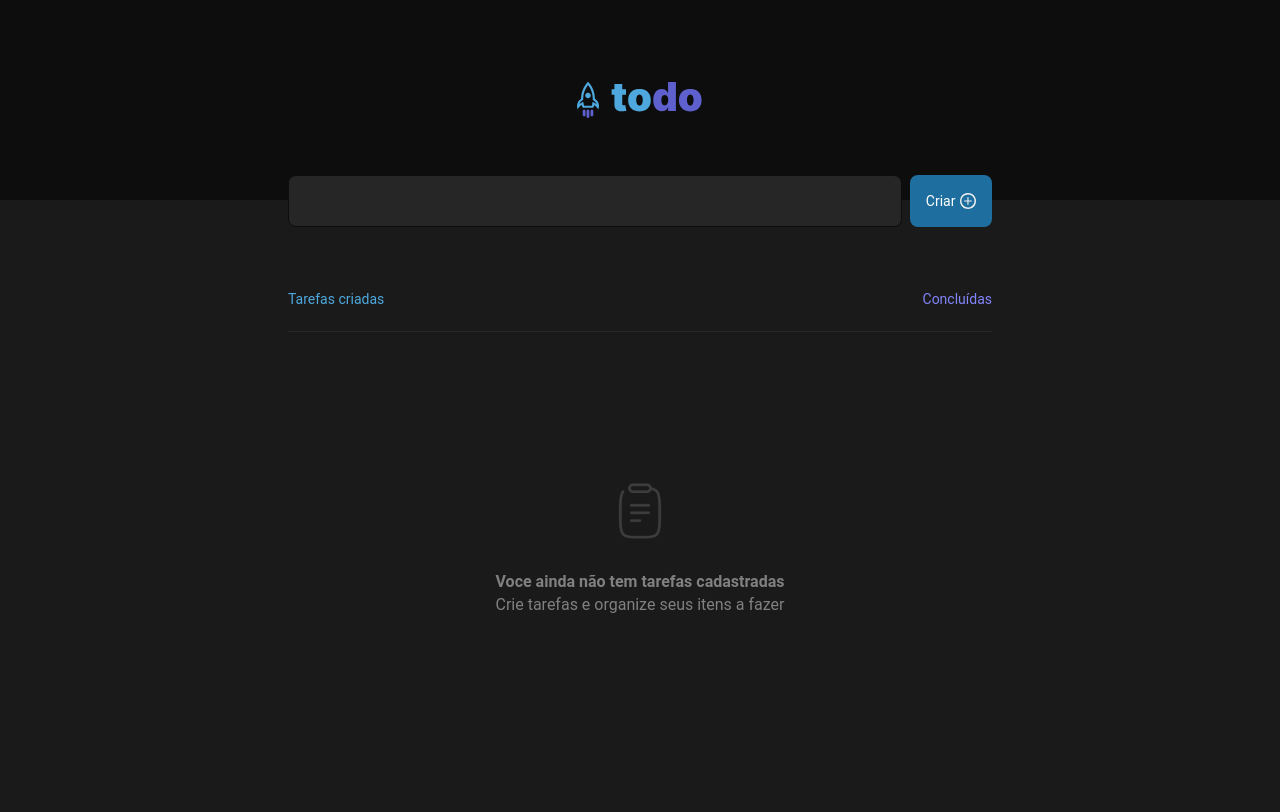
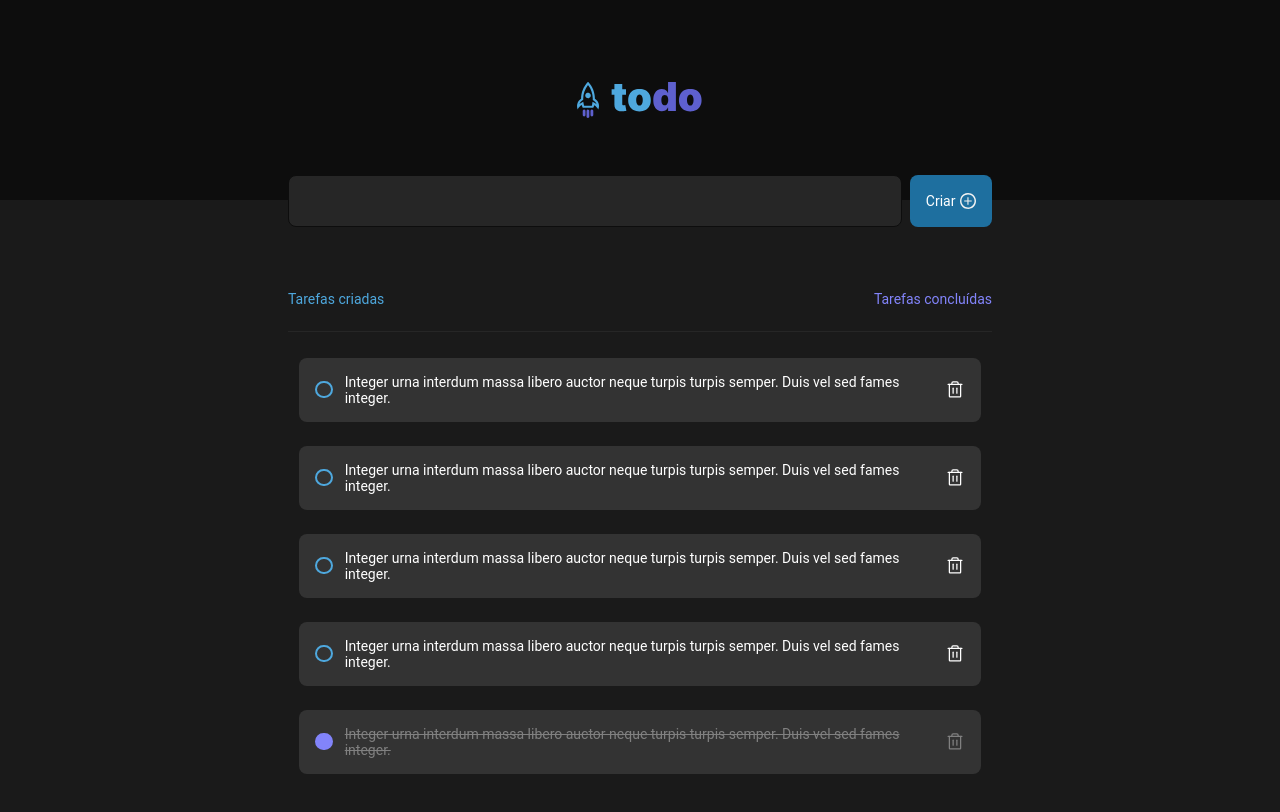
Before and after one commit to laisescorcio/todolist-rocketseat-reactjs, a React (Vite) app: page / in a window 1280 px wide. Shown: the top 812 px of the page. Built offline with nearby package versions, Linux system fonts and the light colour scheme.

Commit message:
feat: created Card and AddNewCard Component

```diff
--- a/src/App.jsx
+++ b/src/App.jsx
@@ -1,15 +1,13 @@
 import { useState } from 'react'
-import EmptyComponent from './EmptyComponent'
+import EmptyComponent from './components/EmptyComponent'
+import CardComponent from './components/CardComponent'
+import AddNewCardComponent from './components/AddNewCardComponent'
 import toDoListLogo from './assets/toDoListLogo.svg'
-import clipboard from './assets/clipboard.svg'
-import insertIcon from './assets/insertIcon.svg'
-import checkedBox from './assets/checkedBox.svg'
-import { Trash } from 'phosphor-react'
 
 import styles from './App.module.css'
 
 function App() {
-  const [isEmpty, setIsEmpty] = useState(true)
+  const [isEmpty, setIsEmpty] = useState(false)
 
   return (
     <div className="App">
@@ -18,50 +16,16 @@ function App() {
       </header>
       <main className={styles.main}>
         <div className={styles.wrapperMain}>
-        <div className={styles.taskInputBox}>
-          <input className={styles.taskInput}/>
-          <button className={styles.taskButton}>
-            Criar
-            <img src={insertIcon} />
-          </button>
-        </div>
+          <AddNewCardComponent/>
           <div>
             <div className={styles.wraperTaskInput}>
               <span className={styles.taskInputCreated}>Tarefas criadas</span>
-            <span className={styles.taskInputDone}>Concluídas</span>
+              <span className={styles.taskInputDone}>Tarefas concluídas</span>
             </div>
             { isEmpty ? (
               <EmptyComponent />
             ) : (
-            <div className={styles.wraperTaskBoard}>
-              <div className={styles.wraperCard}>
-                <checkbox className={styles.checkbox}></checkbox>
-                <span className={styles.content}>Integer urna interdum massa libero auctor neque turpis turpis semper. Duis vel sed fames integer.</span>
-                <Trash size={20}/>
-              </div>
-              <div className={styles.wraperCard}>
-                <checkbox className={styles.checkbox}></checkbox>
-                <span className={styles.content}>Integer urna interdum massa libero auctor neque turpis turpis semper. Duis vel sed fames integer.</span>
-                <Trash size={20}/>
-              </div>
-              <div className={styles.wraperCard}>
-                <checkbox className={styles.checkbox}></checkbox>
-                <span className={styles.content}>Integer urna interdum massa libero auctor neque turpis turpis semper. Duis vel sed fames integer.</span>
-                <Trash size={20}/>
-              </div>
-              <div className={styles.wraperCard}>
-                <checkbox className={styles.checkbox}></checkbox>
-                <span className={styles.content}>Integer urna interdum massa libero auctor neque turpis turpis semper. Duis vel sed fames integer.</span>
-                <Trash size={20}/>
-              </div>
-              <div className={styles.wraperCard} disabled>
-                <checkbox className={styles.checkbox}>
-                  {/* { disabled && <img src={checkedBox}/> } */}
-                </checkbox>
-                <span className={styles.content}>Integer urna interdum massa libero auctor neque turpis turpis semper. Duis vel sed fames integer.</span>
-                <Trash size={20}/>
-              </div>
-            </div>
+              <CardComponent/>
             )
             }
           </div>
--- a/src/App.module.css
+++ b/src/App.module.css
@@ -20,45 +20,6 @@
     width: 44rem;
     position: absolute;
     top: -1.563rem;
-}
-
-.taskInputBox {
-    display: flex;
-    flex-direction: row;
-    justify-content: center;
-    align-items: center;
-    padding: 0 0 4rem;
-}
-
-.taskInput {
-    width: 100%;
-    height: 52px;
-    border: 1px solid var(--gray-700);
-    border-radius: 8px;
-    background-color: var(--gray-500);
-    margin-right: .5rem;
-    font-size: var(--font-size-200);
-    color: var(--white);
-    padding: 0 16px;
-}
-
-.taskButton {
-    cursor: pointer;
-    display: flex;
-    align-items: center;
-    justify-content: space-between;
-    background-color: var(--blue-900);
-    color: var(--white);
-    font-size: var(--font-size-100);
-    border: none;
-    width: 5.625rem;
-    height: 3.25rem;
-    border-radius: 8px;
-    padding: 1rem;
-}
-
-.taskButton img {
-    padding-left: 4px;
 }
 
 .wraperTaskInput {
@@ -87,44 +48,6 @@
     text-align: center;
 }
 
-/* CARDS */
-.wraperCard {
-    display: flex;
-    flex-direction: row;
-    align-items: center;
-    justify-content: center;
-    padding: 1rem;
-    background-color: var(--gray-400);
-    border-radius: 8px;
-    font-size: var(--font-size-100);
-    margin: 0.75rem 0;
-    color: var(--white);
-}
-
-.wraperCard[disabled] {
-    color: var(--gray-300);
-    text-decoration: line-through;
-}
-
-.checkbox {
-    cursor: pointer;
-    width: 1.091rem;
-    height: 1.091rem;
-    margin-right: 0.75rem;
-    border: 2px solid var(--blue-300);
-    border-radius: 100px;
-}
-
-.wraperCard[disabled] .checkbox {
-    border: 2px solid var(--purple-300);
-    background-color: var(--purple-300);
-}
-
-.content {
-    max-width: 37.5rem;
-}
-
-/* CARDS */
 
 /* MOBILE */
 @media (max-width: 768px) {
--- /dev/null
+++ b/src/components/AddNewCardComponent/AddNewCardComponent.module.css
@@ -0,0 +1,39 @@
+.taskInputBox {
+    display: flex;
+    flex-direction: row;
+    justify-content: center;
+    align-items: center;
+    padding: 0 0 4rem;
+}
+
+.taskInput {
+    width: 100%;
+    height: 52px;
+    border: 1px solid var(--gray-700);
+    border-radius: 8px;
+    background-color: var(--gray-500);
+    margin-right: .5rem;
+    font-size: var(--font-size-200);
+    color: var(--white);
+    padding: 0 16px;
+}
+
+.taskButton {
+    cursor: pointer;
+    display: flex;
+    align-items: center;
+    justify-content: space-between;
+    background-color: var(--blue-900);
+    color: var(--white);
+    font-size: var(--font-size-100);
+    border: none;
+    width: 5.625rem;
+    height: 3.25rem;
+    border-radius: 8px;
+    padding: 1rem;
+}
+
+
+.taskButton img {
+    padding-left: 4px;
+}
--- /dev/null
+++ b/src/components/AddNewCardComponent/index.jsx
@@ -0,0 +1,17 @@
+import React from 'react'
+import insertIcon from '../../assets/insertIcon.svg'
+
+import styles from './AddNewCardComponent.module.css'
+
+
+export default function AddNewCardComponent() {
+    return (
+        <div className={styles.taskInputBox}>
+            <input className={styles.taskInput}/>
+            <button className={styles.taskButton}>
+              Criar
+              <img src={insertIcon} />
+            </button>
+        </div>
+    )
+}
--- /dev/null
+++ b/src/components/CardComponent/CardComponent.module.css
@@ -0,0 +1,53 @@
+.wraperTaskBoard {
+    display: flex;
+    flex-direction: column;
+    justify-content: center;
+    align-items: center;
+    border-top: 1px solid #262626;
+    min-width: 44rem;
+    padding-top: 14rem;
+    height: 15.25rem;
+}
+
+.wraperCard {
+    display: flex;
+    flex-direction: row;
+    align-items: center;
+    justify-content: center;
+    padding: 1rem;
+    background-color: var(--gray-400);
+    border-radius: 8px;
+    font-size: var(--font-size-100);
+    margin: 0.75rem 0;
+    color: var(--white);
+}
+
+.wraperCard[disabled] {
+    color: var(--gray-300);
+    text-decoration: line-through;
+}
+
+.checkbox {
+    cursor: pointer;
+    width: 1.091rem;
+    height: 1.091rem;
+    margin-right: 0.75rem;
+    border: 2px solid var(--blue-300);
+    border-radius: 100px;
+}
+
+.wraperCard[disabled] .checkbox {
+    border: 2px solid var(--purple-300);
+    background-color: var(--purple-300);
+}
+
+.content {
+    max-width: 37.5rem;
+}
+
+@media (max-width: 768px) {
+    .wraperTaskBoard {
+        width: 100%;
+        min-width: auto;
+    }
+}
--- /dev/null
+++ b/src/components/CardComponent/index.jsx
@@ -0,0 +1,39 @@
+import React from 'react'
+import { Trash } from 'phosphor-react'
+
+import styles from './CardComponent.module.css'
+
+
+export default function CardComponent() {
+    return (
+        <div className={styles.wraperTaskBoard}>
+            <div className={styles.wraperCard}>
+                <checkbox className={styles.checkbox}></checkbox>
+                <span className={styles.content}>Integer urna interdum massa libero auctor neque turpis turpis semper. Duis vel sed fames integer.</span>
+                <Trash size={20} />
+            </div>
+            <div className={styles.wraperCard}>
+                <checkbox className={styles.checkbox}></checkbox>
+                <span className={styles.content}>Integer urna interdum massa libero auctor neque turpis turpis semper. Duis vel sed fames integer.</span>
+                <Trash size={20} />
+            </div>
+            <div className={styles.wraperCard}>
+                <checkbox className={styles.checkbox}></checkbox>
+                <span className={styles.content}>Integer urna interdum massa libero auctor neque turpis turpis semper. Duis vel sed fames integer.</span>
+                <Trash size={20} />
+            </div>
+            <div className={styles.wraperCard}>
+                <checkbox className={styles.checkbox}></checkbox>
+                <span className={styles.content}>Integer urna interdum massa libero auctor neque turpis turpis semper. Duis vel sed fames integer.</span>
+                <Trash size={20} />
+            </div>
+            <div className={styles.wraperCard} disabled>
+                <checkbox className={styles.checkbox}>
+                    {/* { disabled && <img src={checkedBox}/> } */}
+                </checkbox>
+                <span className={styles.content}>Integer urna interdum massa libero auctor neque turpis turpis semper. Duis vel sed fames integer.</span>
+                <Trash size={20} />
+            </div>
+        </div>
+    )
+}
--- a/src/EmptyComponent/index.tsx
+++ b/src/components/EmptyComponent/index.jsx
@@ -1,10 +1,10 @@
 import React from 'react'
-import clipboard from '../assets/clipboard.svg'
+import clipboard from '../../assets/clipboard.svg'
 
 import styles from './EmptyComponent.module.css'
 
 
-function EmptyComponent() {
+export default function EmptyComponent() {
     return (
         <div className={styles.wraperTaskBoard}>
             <img src={clipboard} />
@@ -15,5 +15,3 @@ function EmptyComponent() {
         </div>
     )
 }
-
-export default EmptyComponent
```
Also changed, not shown: src/components/EmptyComponent/EmptyComponent.module.css (renamed from src/EmptyComponent/EmptyComponent.module.css). Lines whose indentation alone changed are shown as unchanged.
